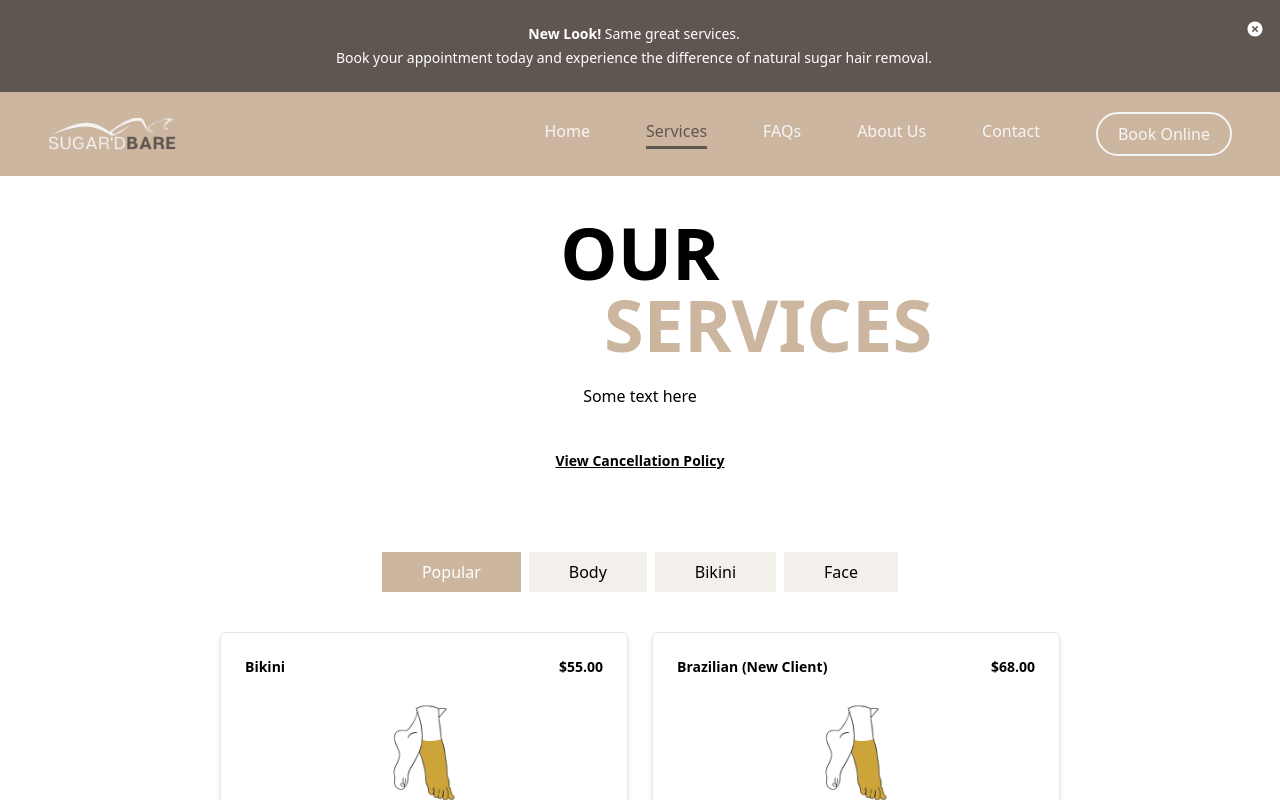
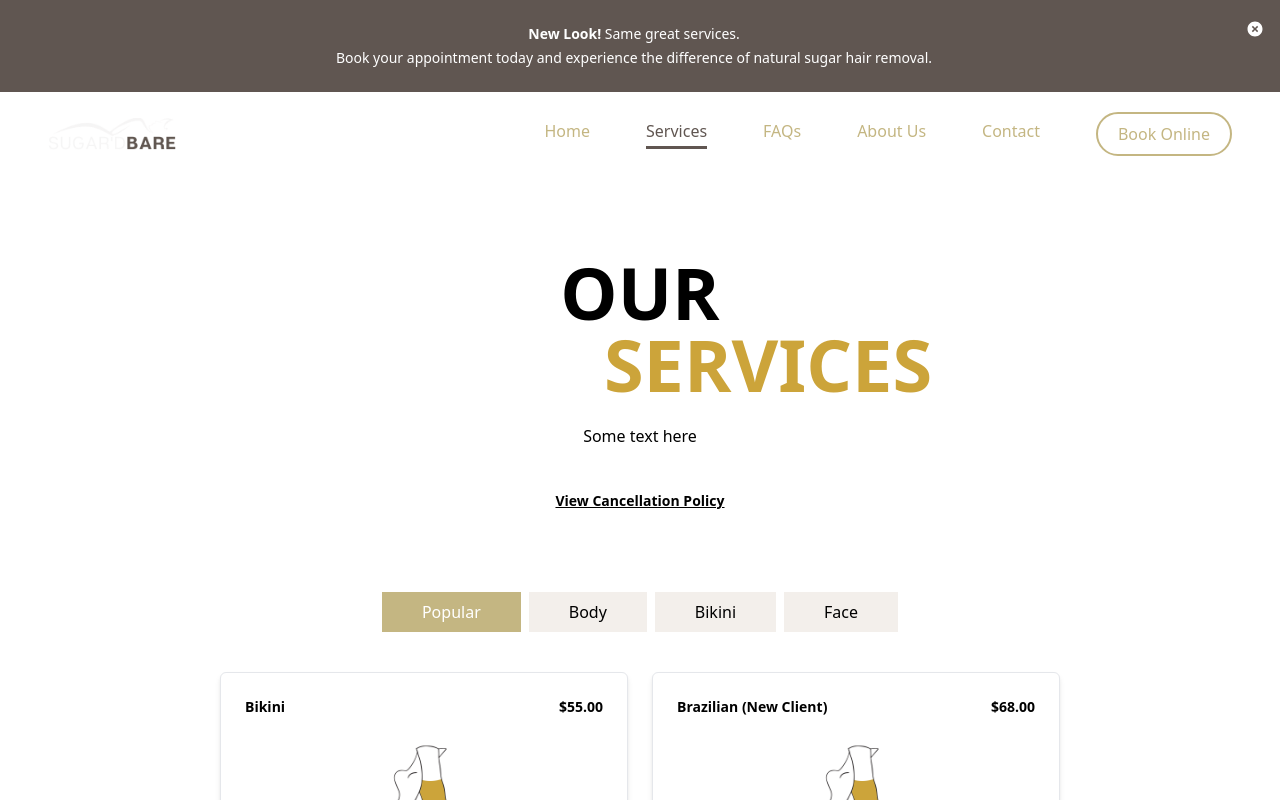
Before and after one commit to It-s-Simply-Sugar/sugard-bare, a React (Create React App) app: page /services in a window 1280 px wide. Shown: the top 800 px of the page. Built offline with nearby package versions, Linux system fonts and the light colour scheme.

Commit message:
update navigation

```diff
--- a/src/components/Faq/index.tsx
+++ b/src/components/Faq/index.tsx
@@ -11,7 +11,7 @@ const Faq = () => {
         <h1 className="px-6 pb-6 uppercase text-center font-semibold leading-tight text-5xl sm:text-7xl xxl:text-8xl">
           the
           <br />
-          <span className="text-white xl:ml-32 xxl:ml-44" style={{ color: '#CCB6A0' }}>
+          <span className="text-white xl:ml-32 xxl:ml-44" style={{ color: '#CCA43A' }}>
             FAQs
           </span>
         </h1>
--- a/src/components/Footer/index.tsx
+++ b/src/components/Footer/index.tsx
@@ -11,8 +11,8 @@ const Footer = () => {
         <div
           className="mx-auto grid place-items-center px-6 py-10 md:px-12"
           style={{ maxWidth: '1550px' }}>
-          <img src={logo} className="w-32 mb-4" />
-          <div className="flex gap-x-10 mt-3">
+          <img src={logo} className="w-32" />
+          {/* <div className="flex gap-x-10 mt-3">
             <img src={instagram} alt="" className="w-8" />
             <img src={facebook} alt="" className="w-8" />
             <img src={tiktok} alt="" className="w-8" />
@@ -31,10 +31,10 @@ const Footer = () => {
               </a>
             </li>
             <li className="hover:underline link cursor-pointer">Book Now</li>
-          </ul>
+          </ul> */}
         </div>
       </div>
-      <div style={{ backgroundColor: '#CCB6A0' }}>
+      <div style={{ backgroundColor: '#605651' }}>
         <div
           className="mx-auto grid place-items-center px-6 py-1 md:px-12"
           style={{ maxWidth: '500px' }}>
--- a/src/components/Home/Benefits/index.tsx
+++ b/src/components/Home/Benefits/index.tsx
@@ -15,7 +15,7 @@ const Benefits = () => {
             className="lg:w-full grid place-items-center lg:mr-10 xl:mr-20"
             style={{ maxWidth: '950px' }}>
             <p
-              className="text-xl sm:text-2xl md:text-3xl font-semibold uppercase pb-8"
+              className="text-xl sm:text-2xl md:text-3xl font-semibold uppercase pb-8 lg:pb-14"
               style={{ color: '#C4B682' }}>
               benefits of sugaring
             </p>
--- a/src/components/Home/BusinessHours.tsx
+++ b/src/components/Home/BusinessHours.tsx
@@ -14,9 +14,32 @@ const BusinessHours = () => {
     <div
       className="mx-auto py-20 bg-white grid place-items-center px-6 md:px-12"
       style={{ maxWidth: '1550px' }}>
+      <p
+        className="text-xl sm:text-2xl md:text-3xl font-semibold uppercase pb-8 lg:pb-14"
+        style={{ color: '#C4B682' }}>
+        business hours
+      </p>
       <div className="w-full md:flex md:flex-row-reverse gap-x-4 mb-16">
-        <div className="w-full md:w-1/2 grid place-items-center bg-red-100">
-          <div>address</div>
+        <div className="w-full md:w-1/2 grid place-items-center text-center mb-8 md:mb-0">
+          <div className="text-sm lg:text-base xl:text-lg">
+            <p className="text-xl font-bold mb-4">Sugar&apos;d Bare</p>
+            <p className="text-md font-semibold mb-1">Salon 705 Suites</p>
+            <address className="mb-4 not-italic">
+              125 West Bloomingdale Avenue
+              <br />
+              Brandon, FL 33511
+            </address>
+            <a href="tel:3038855985" className="hover:underline link" style={{ color: '#C4B682' }}>
+              303-885-5985
+            </a>
+            <br />
+            <a
+              href="mailto:sugardbare.official@gmail.com"
+              className="hover:underline link"
+              style={{ color: '#C4B682' }}>
+              sugardbare.official@gmail.com
+            </a>
+          </div>
         </div>
         <div className="w-full md:w-1/2">
           {hours.map((item, index) => (
--- a/src/components/Navigation/HamburgerNavigation.tsx
+++ b/src/components/Navigation/HamburgerNavigation.tsx
@@ -92,7 +92,7 @@ const HamburgerNavigation = ({ showBanner }: Props) => {
                   <Link to="/about">About Us</Link>
                 </li>
                 <li
-                  className={`py-4 ${getLinkClass('/contact-us')}`}
+                  className={`py-4 ${getLinkClass('/contact')}`}
                   onClick={() => setIsNavOpen(false)}>
                   <Link to="/contact">Contact Us</Link>
                 </li>
--- a/src/components/Navigation/index.tsx
+++ b/src/components/Navigation/index.tsx
@@ -28,18 +28,45 @@ const Navigation = ({ closeBanner }: Props) => {
     setActiveLink(location.pathname);
   }, [location]);
 
+  // const getLinkClass = (path: string) => {
+  //   if (path === activeLink) {
+  //     return 'nav__item nav__item--active';
+  //   } else {
+  //     return 'nav__item';
+  //   }
+  // };
+
   const getLinkClass = (path: string) => {
     if (path === activeLink) {
-      return 'nav__item nav__item--active';
+      // active link is '/'
+      if (activeLink === '/') {
+        return 'nav__item-other nav__item-other--active';
+      }
+      // active link is not '/'
+      else {
+        return 'nav__item-home nav__item-home--active';
+      }
     } else {
-      return 'nav__item';
+      // active link is '/'
+      if (activeLink === '/') {
+        return 'nav__item nav__item--home';
+      }
+      // active link is not '/'
+      else {
+        return 'nav__item nav__item--other';
+      }
     }
   };
+
+  console.log(activeLink);
 
   return (
     <nav aria-label="Main navigation">
       {windowWidth >= 1024 ? (
-        <div style={{ backgroundColor: '#CCB6A0' }}>
+        <div
+          style={
+            activeLink === '/' ? { backgroundColor: '#CCB6A0' } : { backgroundColor: '#FFFFFF' }
+          }>
           <div
             className="mx-auto px-6 md:px-12 flex justify-between items-center py-5 font-medium"
             style={{ maxWidth: '1550px' }}>
@@ -49,7 +76,7 @@ const Navigation = ({ closeBanner }: Props) => {
                 <img src={logo} alt="logo" className="w-32" />
               </div>
             </Link>
-            <div className="flex justify-center items-center" style={{ color: '#665E58' }}>
+            <div className="flex justify-center items-center">
               <ul className="flex gap-x-14 mr-14">
                 <li className={getLinkClass('/')}>
                   <Link to="/">Home</Link>
@@ -63,7 +90,7 @@ const Navigation = ({ closeBanner }: Props) => {
                 <li className={getLinkClass('/about')}>
                   <Link to="/about">About Us</Link>
                 </li>
-                <li className={getLinkClass('#contact-us')}>
+                <li className={getLinkClass('/contact')}>
                   <a href="/contact">Contact</a>
                 </li>
               </ul>
@@ -73,7 +100,9 @@ const Navigation = ({ closeBanner }: Props) => {
                 rel="noreferrer">
                 <button
                   type="button"
-                  className="book-online__btn border-2 border-white border-solid rounded-full px-5 py-2 bg-white">
+                  className={`border-2 border-solid rounded-full px-5 py-2 ${
+                    activeLink === '/' ? 'book-online__btn border-white' : 'book-online__btn_2'
+                  }`}>
                   Book Online
                 </button>
               </a>
--- a/src/components/Navigation/navigation.css
+++ b/src/components/Navigation/navigation.css
@@ -1,17 +1,32 @@
-.nav__item {
+.nav__item--home {
     color: #F6F5F5;
 }
 
-.nav__item:hover {
+.nav__item--home:hover {
     color: #605651;
 }
 
-.nav__item--active {
+.nav__item-home--active {
+    color: #605651;
+    border-bottom: 3px solid #605651;
+    padding-bottom: 3px;
+}
+ /* comment */
+.nav__item--other {
+    color: #C4B682;
+}
+
+.nav__item--other:hover {
+    color: #605651;
+}
+
+.nav__item-other--active {
     color: #605651;
     border-bottom: 3px solid #605651;
     padding-bottom: 3px;
 }
 
+/* commeny */
 .nav__item-mobile {
     color: #605651;
 }
@@ -31,9 +46,20 @@
     border-color: #F6F5F5;
     background-color: #CCB6A0;
 }
+
+.book-online__btn_2 {
+    color: #C4B682;
+    border-color: #C4B682;
+}
+
 .book-online__btn:hover {
     color: #CCA43A;
     background-color: #F2EFEA;
+}
+
+.book-online__btn_2:hover {
+    color: #FFFFFF;
+    background-color: #C4B682;
 }
 
 .book-online-mobile__btn {
--- a/src/components/Services/PopularServices.tsx
+++ b/src/components/Services/PopularServices.tsx
@@ -25,7 +25,7 @@ const PopularServices = () => {
                   href="https://www.vagaro.com/itssimplysugar/services">
                   <button
                     className="w-full sm:w-1/2 sm:w-full sm:w-auto text-xs p-2 text-white"
-                    style={{ backgroundColor: '#CCB6A0' }}>
+                    style={{ backgroundColor: '#C4B682' }}>
                     Book Service
                   </button>
                 </a>
@@ -37,7 +37,7 @@ const PopularServices = () => {
               href="https://www.vagaro.com/itssimplysugar/services">
               <button
                 className="w-full text-xs p-2 text-white"
-                style={{ backgroundColor: '#CCB6A0' }}>
+                style={{ backgroundColor: '#C4B682' }}>
                 Book Service
               </button>
             </a>
--- a/src/components/Services/index.tsx
+++ b/src/components/Services/index.tsx
@@ -4,14 +4,15 @@ import heroImage from '../../assets/services-hero.png';
 
 const Services = () => {
   return (
+    <div className="py-20">
       <div
-      className="mx-auto grid place-items-center px-6 md:px-20 xxl:px-0 mb-20 pt-10 xs:pt-16 lg:pt-10"
+        className="mx-auto grid place-items-center px-6 md:px-20 xxl:px-0 mb-20"
         style={{ maxWidth: '1550px' }}>
         <div className="w-full bg-white">
           <h1 className="px-6 pb-6 uppercase text-center font-semibold leading-tight text-5xl sm:text-7xl xxl:text-8xl">
             our
             <br />
-          <span className="text-white xl:ml-64 xxl:ml-96" style={{ color: '#CCB6A0' }}>
+            <span className="text-white xl:ml-64 xxl:ml-96" style={{ color: '#CCA43A' }}>
               services
             </span>
           </h1>
@@ -33,6 +34,7 @@ const Services = () => {
         <ServiceTypes />
         <CancellationPolicy />
       </div>
+    </div>
   );
 };
 
--- a/src/components/Services/services.css
+++ b/src/components/Services/services.css
@@ -3,12 +3,12 @@
 }
 
 .tab:hover {
-    background-color: #CCB6A0;
+    background-color: #C4B682;
     color: white;
 }
 
 .select-tab {
-    background-color: #CCB6A0;
+    background-color: #C4B682;
 }
 
 .unselected-tab {
```
Lines whose indentation alone changed are shown as unchanged.
